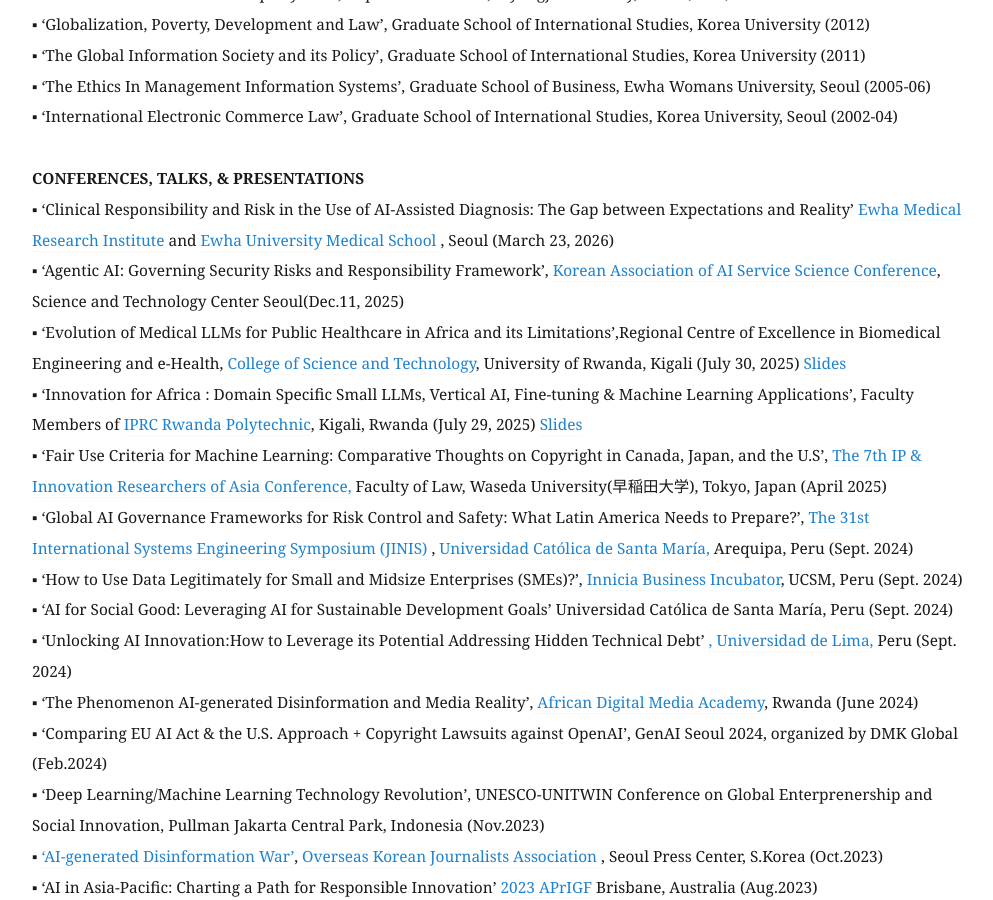
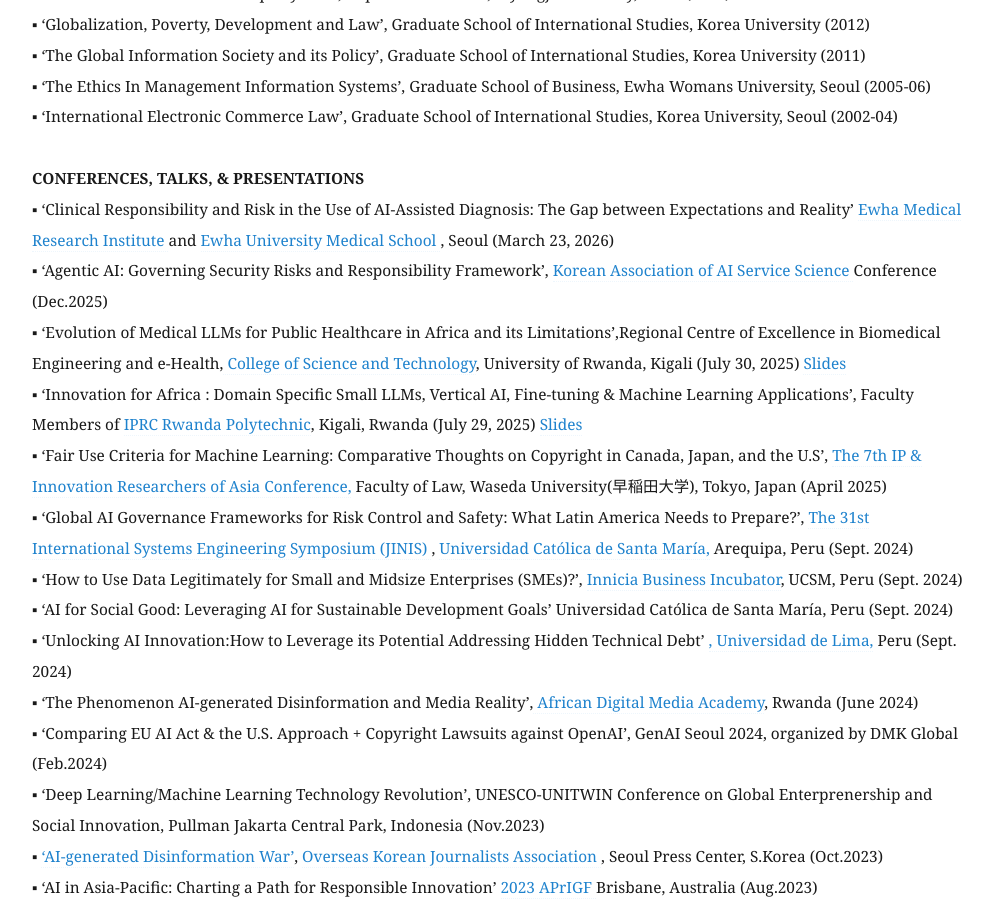
Before and after one commit to eunchangchoi/eunchangchoi.github.io, a Jekyll site: the page built from index.md, in a window 1280 px wide and 900 px high, scrolled down 5231 px. Shown: the whole window, without its empty margins (68-1061 px from the left). Built offline with Jekyll 4.4.1, drawn with Linux system fonts in a browser that asks for light colours.

Commit message:
Update index.md

```diff
--- a/index.md
+++ b/index.md
@@ -106,7 +106,7 @@
     <br>
  <strong> CONFERENCES, TALKS, & PRESENTATIONS </strong> <br>
 ▪ ‘Clinical Responsibility and Risk in the Use of AI-Assisted Diagnosis: The Gap between Expectations and Reality’ <a href="https://research.ewhamed.ac.kr/"> Ewha Medical Research Institute </a>and  <a href="https://ewhamed.ac.kr/ewhamedeng/index.do"> Ewha University Medical School </a>, Seoul (March 23, 2026) <br>
-▪ ‘Agentic AI: Governing Security Risks and Responsibility Framework’, <a href="https://www.kaiss.or.kr/index"> Korean Association of AI Service Science Conference</a>, Science and Technology Center Seoul(Dec.11, 2025) <br>
+▪ ‘Agentic AI: Governing Security Risks and Responsibility Framework’, <a href="https://www.kaiss.or.kr/index">Korean Association of AI Service Science </a> Conference (Dec.2025) <br>
 ▪ ‘Evolution of Medical LLMs for Public Healthcare in Africa and its Limitations’,Regional Centre of Excellence in Biomedical Engineering and e-Health,<a href="https://cst.ur.ac.rw/">  College of Science and Technology</a>, University of Rwanda, Kigali (July 30, 2025) <a href="https://github.com/eunchangchoi/eunchangchoi.github.io/blob/master/Evolution%20of%20Medical%20LLMs%20for%20Public%20Healthcare%20in%20Africa%20and%20its%20Limitations%20CBEB%20Univ%20of%20Rwanda%20(July%202025%20Choi).pdf"> Slides</a> <br>
 ▪ ‘Innovation for Africa : Domain Specific Small LLMs, Vertical AI, Fine-tuning & Machine Learning Applications’, Faculty Members of  <a href="https://www.iprckigali.rp.ac.rw/"> IPRC Rwanda Polytechnic</a>, Kigali, Rwanda (July 29, 2025) <a href="https://github.com/eunchangchoi/eunchangchoi.github.io/blob/master/Domain%20Specific%20Vertical%20Small%20LLMs%2C%20Fine-tuning%20%26%20ML%20Applications%20(IPRC%20Rwanda%20Polytechnic%202025%20July)Choi%20git.pdf"> Slides</a> <br>
 ▪ ‘Fair Use Criteria for Machine Learning: Comparative Thoughts on Copyright in Canada, Japan, and the U.S’, <a href="https://ipresearchersasia.org/annual-conference"> The 7th IP & Innovation Researchers of Asia Conference,</a> Faculty of Law, Waseda University(早稲田大学), Tokyo, Japan (April 2025)<br>
```
